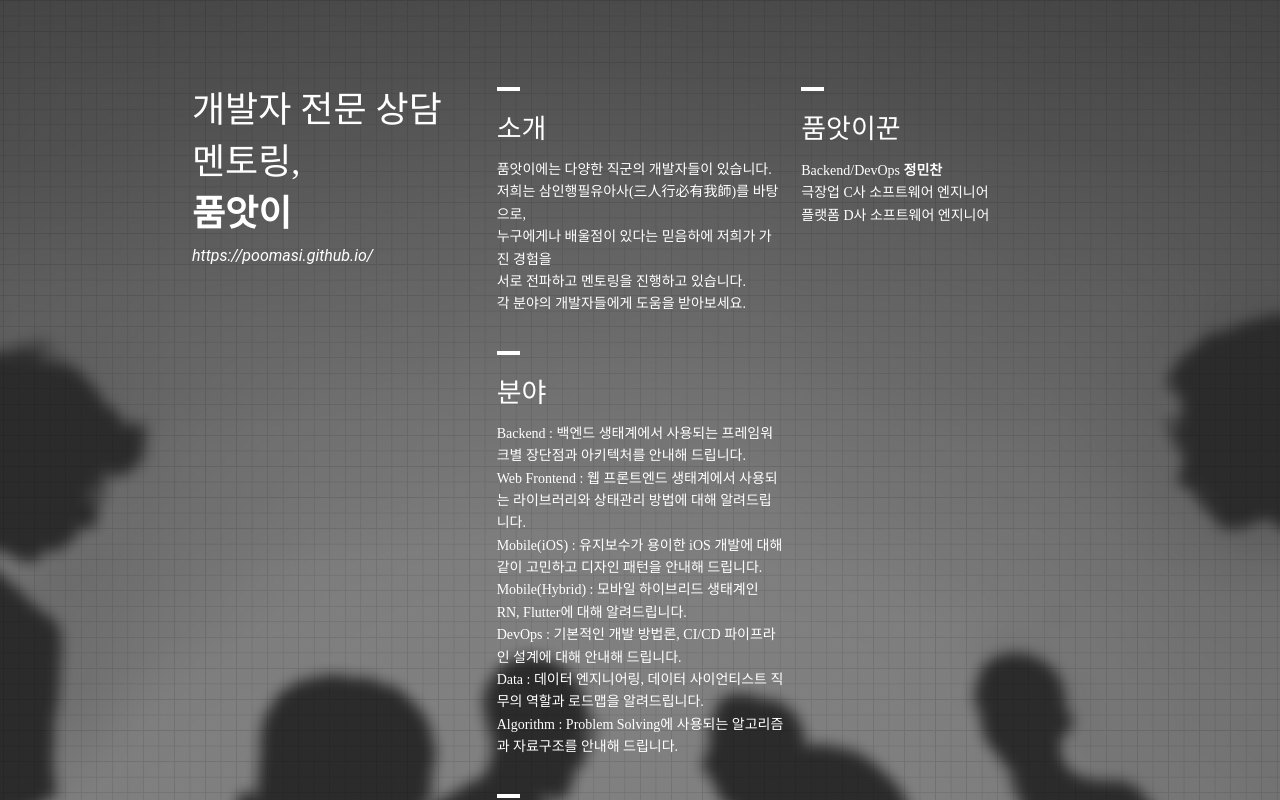
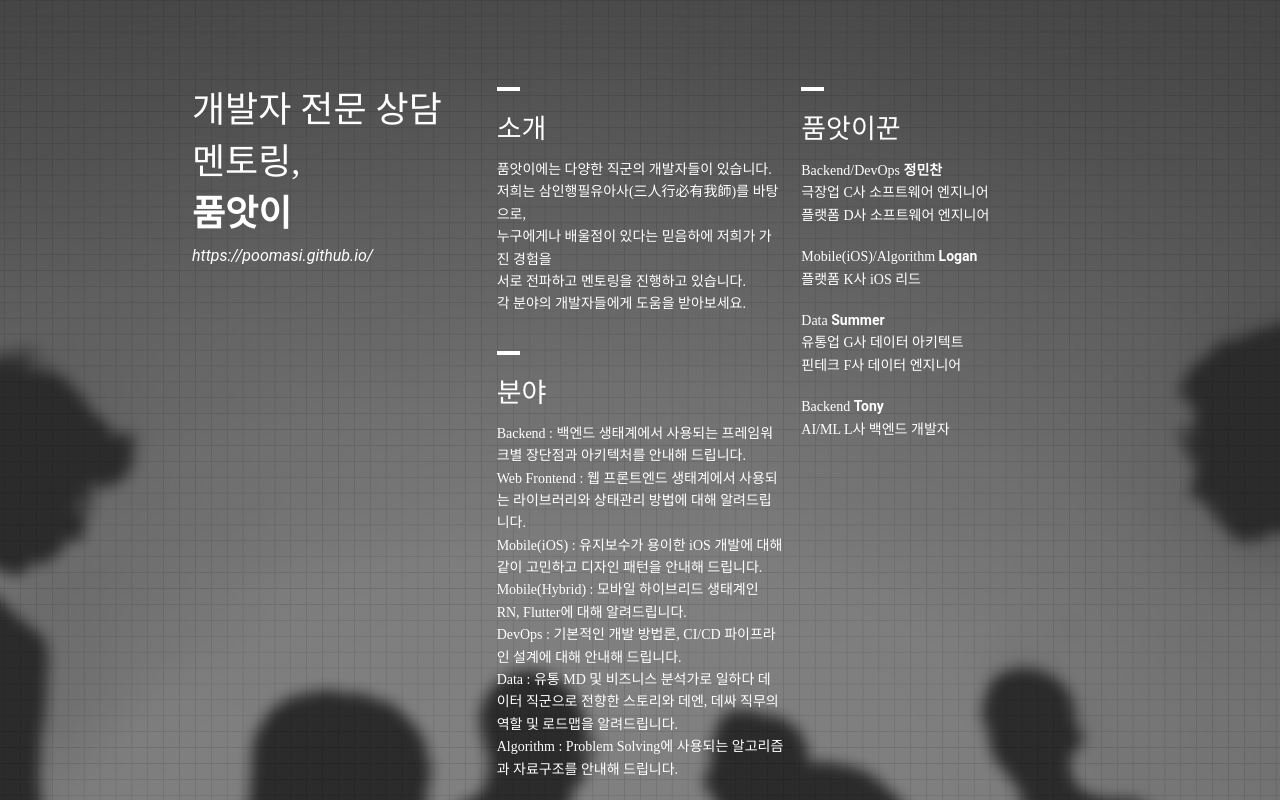
Before and after one commit to poomasi/poomasi.github.io, a React (Create React App) app: page / in a window 1280 px wide. Shown: the top 800 px of the page. Built offline with nearby package versions, Linux system fonts and the light colour scheme; a web font is replaced by a local one.

Commit message:
feat: add 품앗이꾼

```diff
--- a/src/App.tsx
+++ b/src/App.tsx
@@ -40,7 +40,7 @@ function App() {
             <br />
             DevOps : 기본적인 개발 방법론, CI/CD 파이프라인 설계에 대해 안내해 드립니다.
             <br />
-            Data : 데이터 엔지니어링, 데이터 사이언티스트 직무의 역할과 로드맵을 알려드립니다.
+            Data : 유통 MD 및 비즈니스 분석가로 일하다 데이터 직군으로 전향한 스토리와 데엔, 데싸 직무의 역할 및 로드맵을 알려드립니다.
             <br />
             Algorithm : Problem Solving에 사용되는 알고리즘과 자료구조를 안내해 드립니다.
           </Description>
@@ -69,6 +69,32 @@ function App() {
             극장업 C사 소프트웨어 엔지니어
             <br />
             플랫폼 D사 소프트웨어 엔지니어
+          </Description>
+
+          <br />
+
+          <Description>
+            Mobile(iOS)/Algorithm <b>Logan</b>
+            <br />
+            플랫폼 K사 iOS 리드
+          </Description>
+
+          <br />
+
+          <Description>
+            Data <b>Summer</b>
+            <br />
+            유통업 G사 데이터 아키텍트
+            <br />
+            핀테크 F사 데이터 엔지니어
+          </Description>
+
+          <br />
+
+          <Description>
+            Backend <b>Tony</b>
+            <br />
+            AI/ML L사 백엔드 개발자
           </Description>
         </Section>
       </RightContainer>
```
